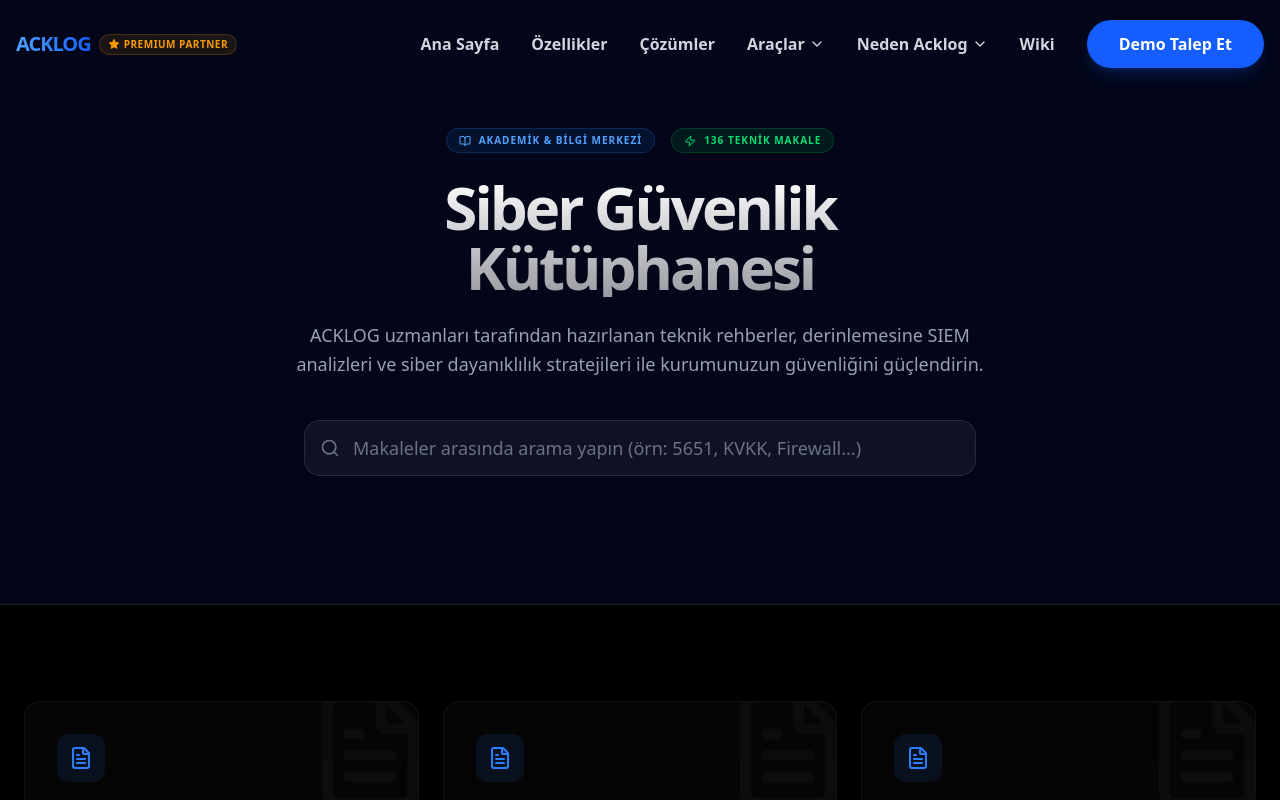
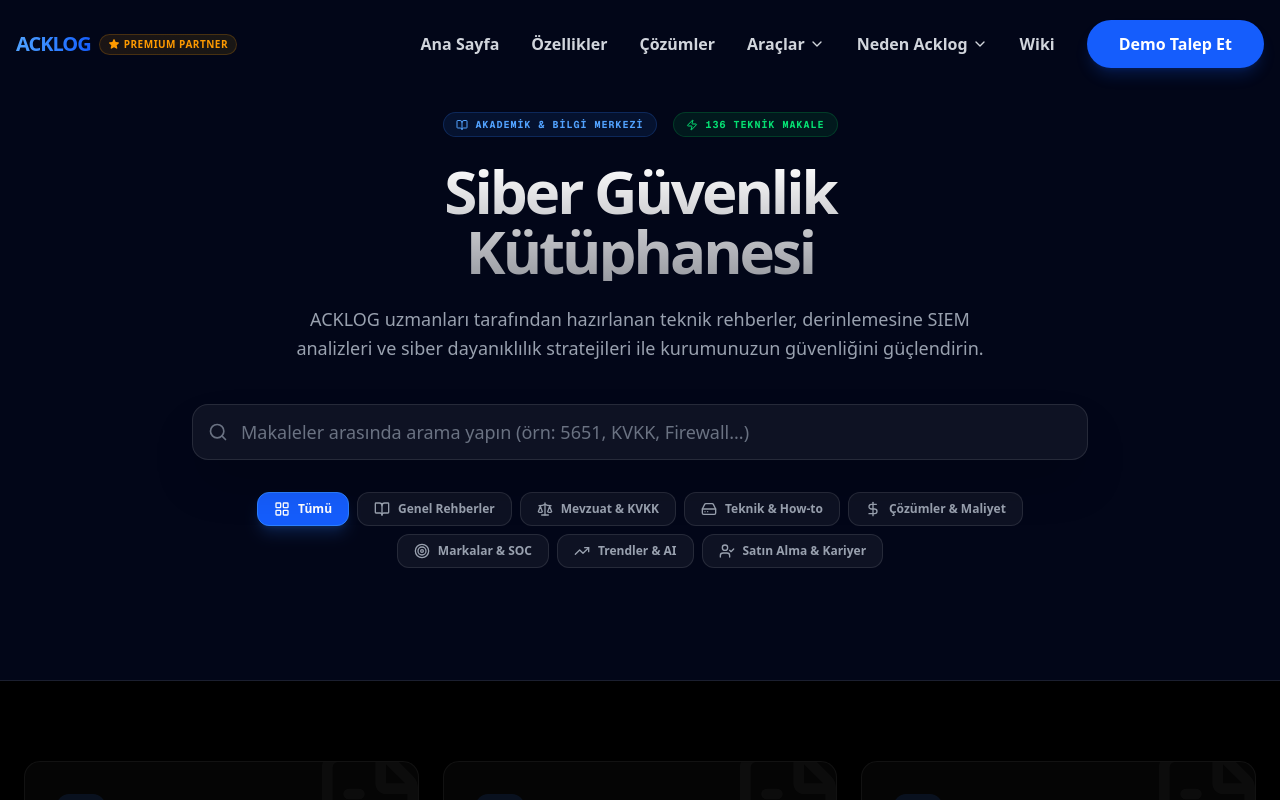
Before and after one commit to ccengizkorkmaz-max/ackloglanding, a Next.js app: page /wiki in a window 1280 px wide. Shown: the top 800 px of the page. Built offline with nearby package versions, Linux system fonts and the light colour scheme.

Commit message:
UI: Wiki sayfasina kategori bazli filtreleme ve arama gelistirildi

```diff
--- a/src/app/wiki/page.tsx
+++ b/src/app/wiki/page.tsx
@@ -2,38 +2,76 @@
 
 import { useState } from "react";
 import Link from "next/link";
-import { BookOpen, ArrowRight, FileText, Search, Zap } from "lucide-react";
+import { BookOpen, ArrowRight, FileText, Search, Zap, LayoutGrid, Scale, HardDrive, DollarSign, Target, TrendingUp, UserCheck } from "lucide-react";
 import { articles } from "@/data/wiki-content";
 import { Footer } from "@/components/footer";
 
+// Import individual article sets to determine categories
+import { articles as baseArticles } from '@/data/wiki/base-articles';
+import { regulationArticles } from '@/data/wiki/regulations';
+import { solutionsCostsArticles } from '@/data/wiki/solutions-costs';
+import { technicalArticles } from '@/data/wiki/technical';
+import { brandsSOCArticles } from '@/data/wiki/brands-soc';
+import { trendsOthersArticles } from '@/data/wiki/trends-others';
+import { generalPurchasingArticles } from '@/data/wiki/general-purchasing';
+
+const CATEGORIES = [
+    { id: "all", label: "Tümü", icon: LayoutGrid },
+    { id: "base", label: "Genel Rehberler", icon: BookOpen },
+    { id: "reg", label: "Mevzuat & KVKK", icon: Scale },
+    { id: "tech", label: "Teknik & How-to", icon: HardDrive },
+    { id: "cost", label: "Çözümler & Maliyet", icon: DollarSign },
+    { id: "brands", label: "Markalar & SOC", icon: Target },
+    { id: "trends", label: "Trendler & AI", icon: TrendingUp },
+    { id: "purchase", label: "Satın Alma & Kariyer", icon: UserCheck },
+];
+
 export default function WikiIndexPage() {
     const [searchQuery, setSearchQuery] = useState("");
+    const [selectedCategory, setSelectedCategory] = useState("all");
 
-    // Convert articles object to array for mapping
-    const allArticles = Object.entries(articles).map(([slug, data]) => ({
+    // Convert articles object to array and assign categories
+    const allArticles = Object.entries(articles).map(([slug, data]) => {
+        let categoryId = "base";
+        if (slug in regulationArticles) categoryId = "reg";
+        else if (slug in technicalArticles) categoryId = "tech";
+        else if (slug in solutionsCostsArticles) categoryId = "cost";
+        else if (slug in brandsSOCArticles) categoryId = "brands";
+        else if (slug in trendsOthersArticles) categoryId = "trends";
+        else if (slug in generalPurchasingArticles) categoryId = "purchase";
+        else if (slug in baseArticles) categoryId = "base";
+
+        return {
             slug,
             ...data,
-    }));
+            categoryId
+        };
+    });
 
-    // Filter articles based on search query
-    const filteredArticles = allArticles.filter(article =>
+    // Filter articles based on search query AND selected category
+    const filteredArticles = allArticles.filter(article => {
+        const matchesSearch =
             article.title.toLowerCase().includes(searchQuery.toLowerCase()) ||
             article.content.toLowerCase().includes(searchQuery.toLowerCase()) ||
-        article.description?.toLowerCase().includes(searchQuery.toLowerCase())
-    );
+            article.description?.toLowerCase().includes(searchQuery.toLowerCase());
+
+        const matchesCategory = selectedCategory === "all" || article.categoryId === selectedCategory;
+
+        return matchesSearch && matchesCategory;
+    });
 
     return (
         <main className="flex min-h-screen flex-col bg-background text-foreground">
             {/* Hero Section */}
-            <section className="relative w-full py-24 lg:py-32 overflow-hidden border-b border-white/10 bg-slate-950">
+            <section className="relative w-full py-20 lg:py-28 overflow-hidden border-b border-white/10 bg-slate-950">
                 <div className="absolute inset-0 bg-[radial-gradient(ellipse_at_top,_var(--tw-gradient-stops))] from-blue-900/20 via-slate-950/0 to-slate-950/0" />
                 <div className="container relative mx-auto px-4 md:px-6 text-center">
                     <div className="flex flex-wrap justify-center gap-4 mb-6">
-                        <div className="inline-flex items-center gap-2 px-3 py-1 rounded-full bg-blue-500/10 border border-blue-500/20 uppercase tracking-widest text-[10px] font-bold text-blue-400">
+                        <div className="inline-flex items-center gap-2 px-3 py-1 rounded-full bg-blue-500/10 border border-blue-500/20 uppercase tracking-widest text-[10px] font-bold text-blue-400 font-mono">
                             <BookOpen className="w-3 h-3" />
                             Akademik & Bilgi Merkezi
                         </div>
-                        <div className="inline-flex items-center gap-2 px-3 py-1 rounded-full bg-green-500/10 border border-green-500/20 uppercase tracking-widest text-[10px] font-bold text-green-400">
+                        <div className="inline-flex items-center gap-2 px-3 py-1 rounded-full bg-green-500/10 border border-green-500/20 uppercase tracking-widest text-[10px] font-bold text-green-400 font-mono text-xs">
                             <Zap className="w-3 h-3" />
                             {allArticles.length} Teknik Makale
                         </div>
@@ -45,24 +83,49 @@
                         ACKLOG uzmanları tarafından hazırlanan teknik rehberler, derinlemesine SIEM analizleri ve siber dayanıklılık stratejileri ile kurumunuzun güvenliğini güçlendirin.
                     </p>
 
+                    {/* Search & Categories Container */}
+                    <div className="max-w-4xl mx-auto space-y-8">
                         {/* Search Box */}
-                    <div className="relative max-w-2xl mx-auto">
+                        <div className="relative">
                             <div className="absolute inset-y-0 left-4 flex items-center pointer-events-none">
                                 <Search className="h-5 w-5 text-gray-500" />
                             </div>
                             <input
                                 type="text"
                                 placeholder="Makaleler arasında arama yapın (örn: 5651, KVKK, Firewall...)"
-                            className="w-full h-14 pl-12 pr-4 rounded-2xl bg-white/5 border border-white/10 text-white placeholder:text-gray-500 focus:outline-none focus:ring-2 focus:ring-blue-500/50 focus:border-blue-500/50 transition-all text-lg"
+                                className="w-full h-14 pl-12 pr-4 rounded-2xl bg-white/5 border border-white/10 text-white placeholder:text-gray-500 focus:outline-none focus:ring-2 focus:ring-blue-500/50 focus:border-blue-500/50 transition-all text-lg shadow-2xl"
                                 value={searchQuery}
                                 onChange={(e) => setSearchQuery(e.target.value)}
                             />
+                        </div>
+
+                        {/* Category Filter Chips */}
+                        <div className="flex flex-wrap justify-center gap-2">
+                            {CATEGORIES.map((cat) => {
+                                const Icon = cat.icon;
+                                const isActive = selectedCategory === cat.id;
+                                return (
+                                    <button
+                                        key={cat.id}
+                                        onClick={() => setSelectedCategory(cat.id)}
+                                        className={`flex items-center gap-2 px-4 py-2 rounded-xl text-xs font-bold transition-all border ${
+                                            isActive
+                                            ? "bg-blue-600 border-blue-500 text-white shadow-lg shadow-blue-500/20 active:scale-95"
+                                            : "bg-white/5 border-white/10 text-gray-400 hover:bg-white/10 hover:border-white/20 active:scale-95"
+                                        }`}
+                                    >
+                                        <Icon className="w-4 h-4" />
+                                        {cat.label}
+                                    </button>
+                                );
+                            })}
+                        </div>
                     </div>
                 </div>
             </section>
 
             {/* Article Grid */}
-            <section className="py-24 bg-black">
+            <section className="py-20 bg-black">
                 <div className="container mx-auto px-4 md:px-6">
                     {filteredArticles.length > 0 ? (
                         <div className="grid gap-6 sm:grid-cols-2 lg:grid-cols-3">
@@ -102,7 +165,7 @@
                             </div>
                             <h3 className="text-2xl font-bold text-white mb-2">Sonuç bulunamadı</h3>
                             <p className="text-gray-400">
-                                "{searchQuery}" ile eşleşen bir makale bulamadık. Lütfen farklı anahtar kelimeler deneyin.
+                                "{searchQuery}" ile eşleşen bir makale bulamadık. Lütfen farklı anahtar kelimeler veya kategoriler deneyin.
                             </p>
                         </div>
                     )}
```
Lines whose indentation alone changed are shown as unchanged.
